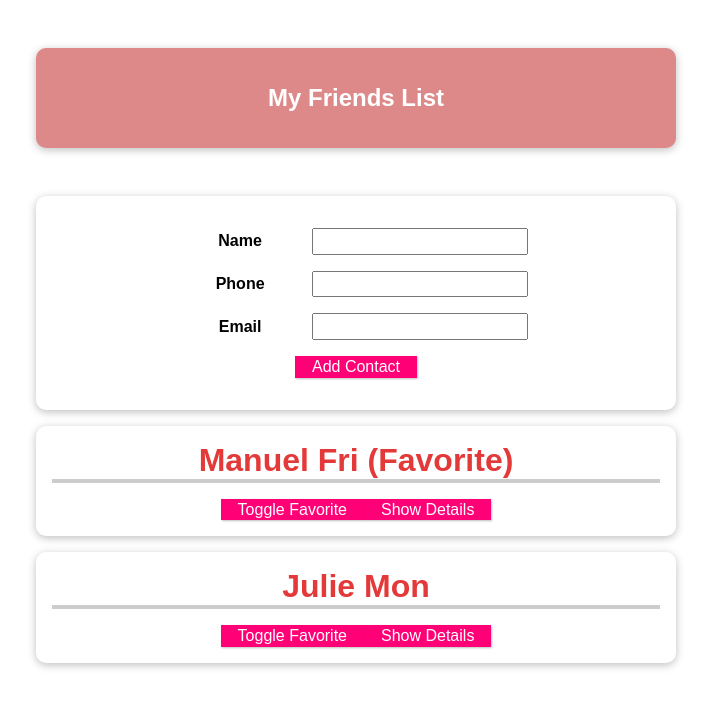
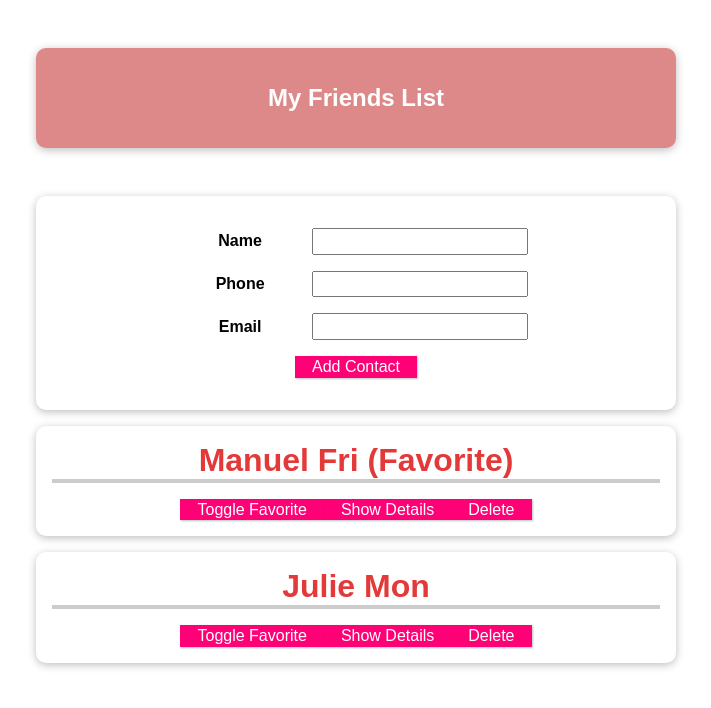
Before and after one commit to Rikai-TungVu/Vue-app-01, a Vue app: page / in a window 1280 px wide. Shown: the top 708 px of the page, without its empty margins (284-995 px from the left). Built offline with nearby package versions, Linux system fonts and the light colour scheme.

Commit message:
add delete function => done

```diff
--- a/src/App.vue
+++ b/src/App.vue
@@ -14,6 +14,7 @@
         :email-address="friend.email"
         :is-favorite="friend.isFavorite"
         @toggle-favorite="toggleFavoriteStatus"
+        @delete="deleteContact"
       ><!-- Nhận sự kiện được gửi lên từ FriendContact bằng v-on(@) --></friend-contact>
     </ul>
   </section>
@@ -58,7 +59,11 @@ export default {
       };/* Khai báo các biến được add vô list */
       this.friends.push(newFriendContact);
       /* Đẩy dữ liệu mới vào list danh sách có sẵn */
-    }
+    },
+    deleteContact (friendId) {
+        this.friends = this.friends.filter(
+          (friend) => friend.id != friendId);
+      }/* Tìm trong list [friends] vs điều kiện ko xóa nếu friend.id khác friendID*/
   },
 };
 </script>
--- a/src/components/FriendContact.vue
+++ b/src/components/FriendContact.vue
@@ -13,6 +13,9 @@
         {{ emailAddress }}
       </li>
     </ul>
+    <!-- <button @click="$emit('delete', id)">Delete</button> -->
+    <!-- gắn action click vs chức năng delete rồi khai báo hàm trong phần gán -->
+    <button @click="deleteFriend">Delete</button>
   </li>
 </template>
 
@@ -42,7 +45,7 @@ export default {
       default: false
     },
   },
-  emits: ['toggle-favorite'],
+  emits: ['toggle-favorite', 'delete'],
 /*   emits: {
     'toggle-favorite': function(id) {
       if (id) {
@@ -65,6 +68,9 @@ export default {
     toggleFavorite() {
       this.$emit('toggle-favorite', this.id);
     },/* Gửi sự kiện từ component FriendContact*/
+    deleteFriend() {
+      this.$emit('delete', this.id);
+    }
   },
 };
 </script>
```
